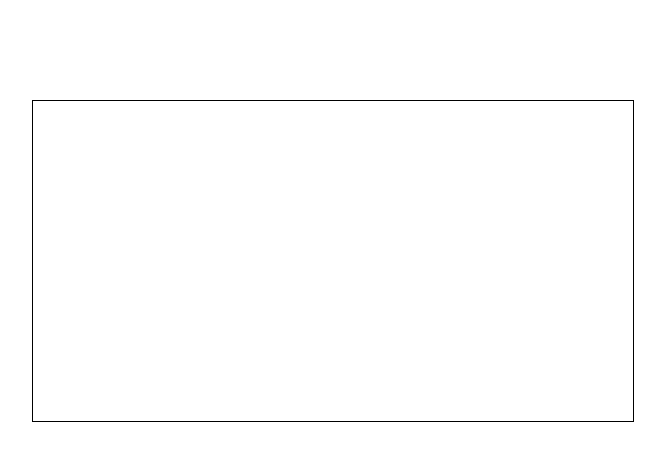
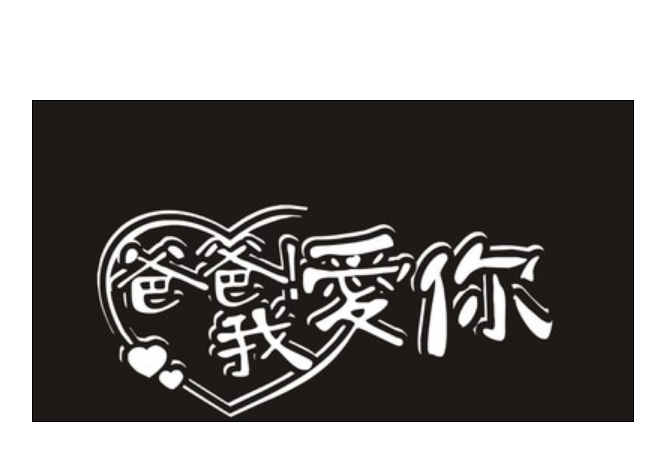
Before and after one commit to 13632632437/jd, a plain HTML site: page swiper-demo.html in a window 1280 px wide. Shown: the whole page, without its empty margins (307-972 px from the left). Drawn offline with Linux system fonts and the light colour scheme.

Commit message:
轮播图练习

```diff
--- a/swiper-demo.html
+++ b/swiper-demo.html
@@ -11,6 +11,8 @@
             height: 320px;
             border: 1px solid #000;
             margin: 100px auto;
+            background-repeat: no-repeat;
+            background-size: cover;
         }
     </style>
 </head>
@@ -23,8 +25,12 @@
     let bgList = ["./image/1.jpg", "./image/2.jpg", "./image/3.jpg", "./image/4.jpg", "./image/5.jpg"];
     let currentImg = 0;
     console.log(swiper[0], bgList[0]);
-    swiper[0].style.backgroundImage = "./image/1.jpg"
     setInterval(() => {
+        if (currentImg > 4) {
+            currentImg = 0
+        }
+        swiper[0].style.backgroundImage = `url(${bgList[currentImg]})`;
+        currentImg++
     }, 1000)
 </script>
 
```
